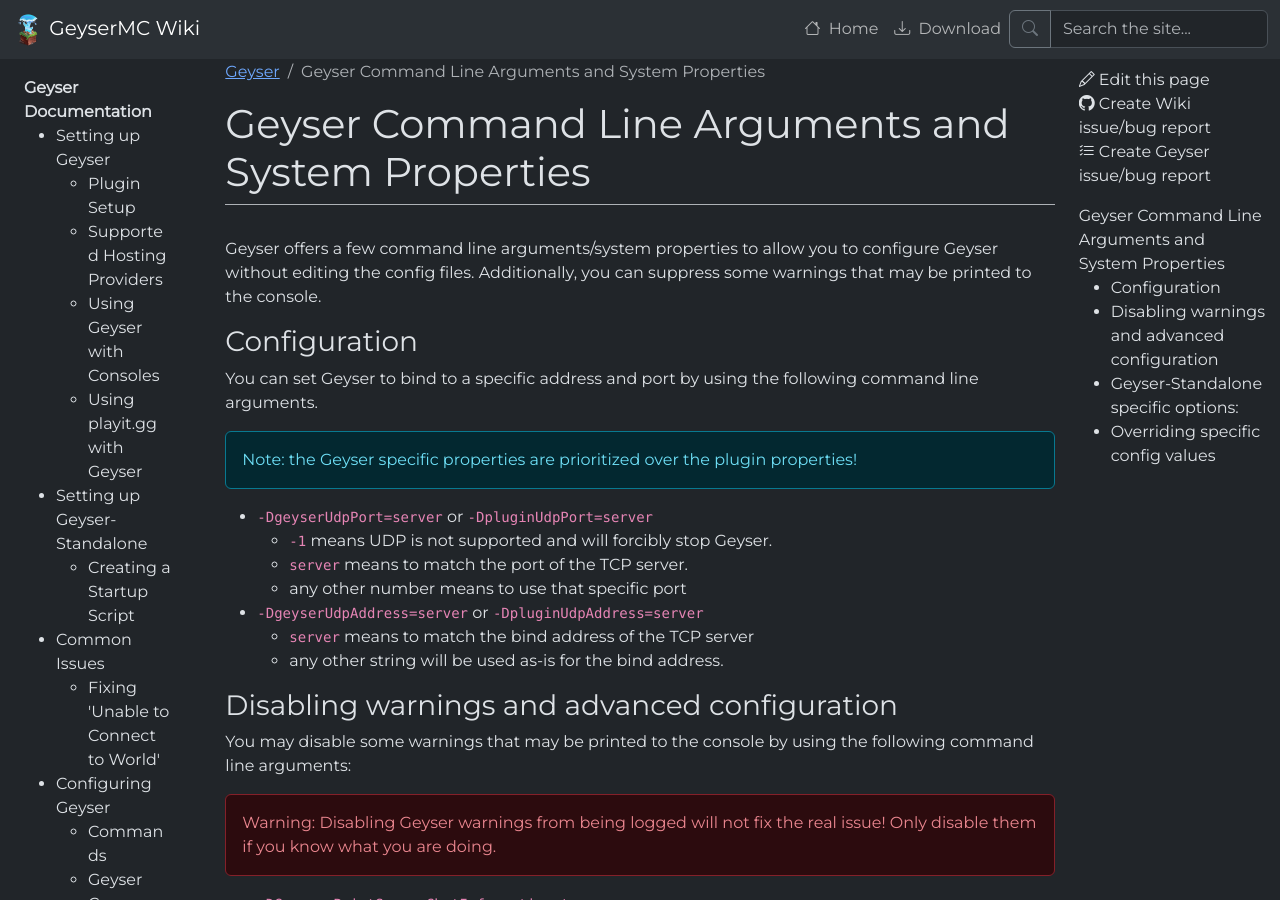
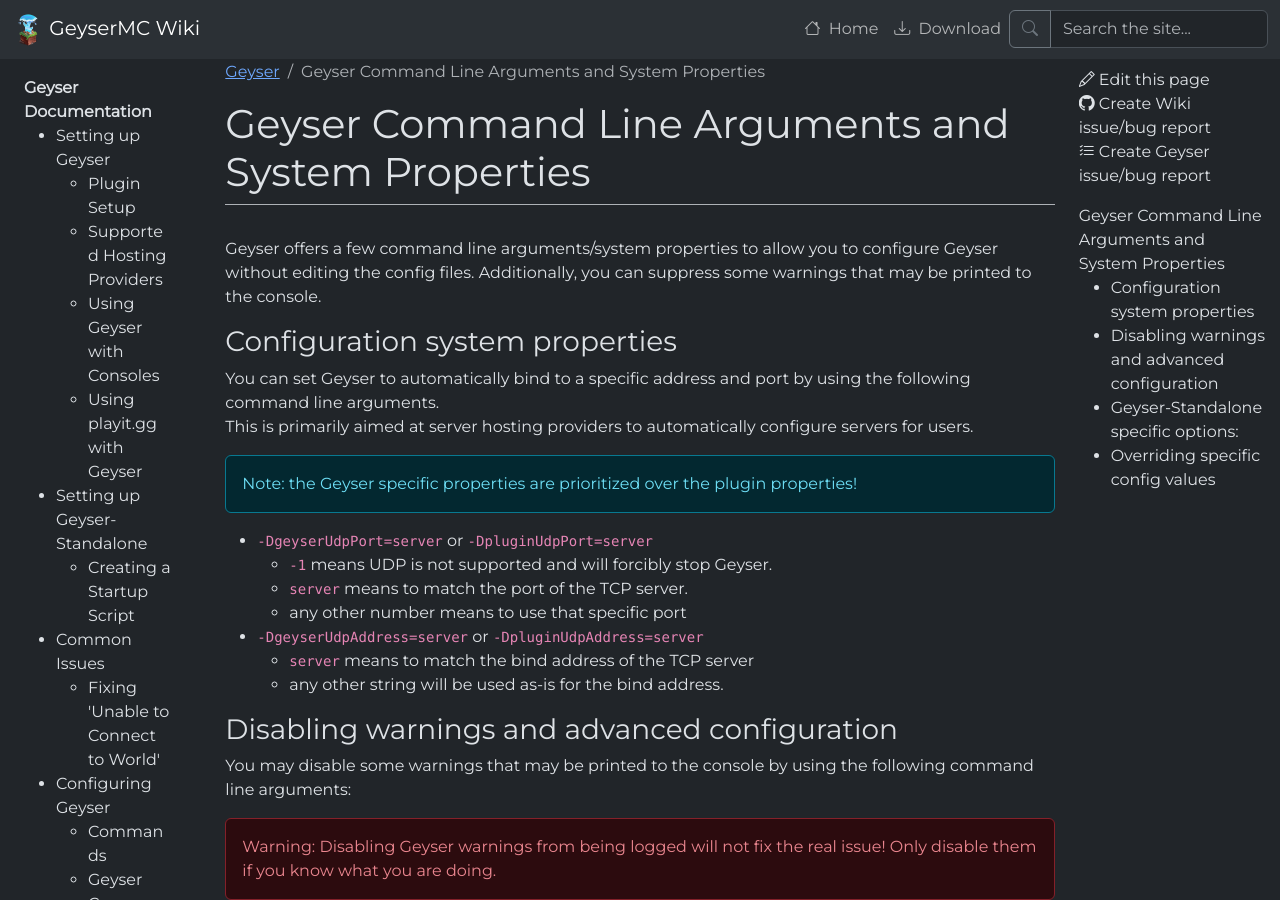
Before and after one commit to GeyserMC/GeyserWiki, a Jekyll site: the page built from _docs/geyser/geyser-command-line-arguments-and-system-properties.md, in a window 1280 px wide and 900 px high. Built offline with Jekyll 4.4.1, drawn with Linux system fonts in a browser that asks for light colours.

Commit message:
be more specific to indicate this to be advanced stuff

```diff
--- a/_docs/geyser/geyser-command-line-arguments-and-system-properties.md
+++ b/_docs/geyser/geyser-command-line-arguments-and-system-properties.md
@@ -6,9 +6,9 @@
 Geyser offers a few command line arguments/system properties to allow you to configure Geyser without editing the config files.
 Additionally, you can suppress some warnings that may be printed to the console.
 
-
-### Configuration
-You can set Geyser to bind to a specific address and port by using the following command line arguments. <br>
+### Configuration system properties
+You can set Geyser to automatically bind to a specific address and port by using the following command line arguments. <br>
+This is primarily aimed at server hosting providers to automatically configure servers for users.
 
 <div class="alert alert-info" role="alert">
 	Note: the Geyser specific properties are prioritized over the plugin properties!
```
